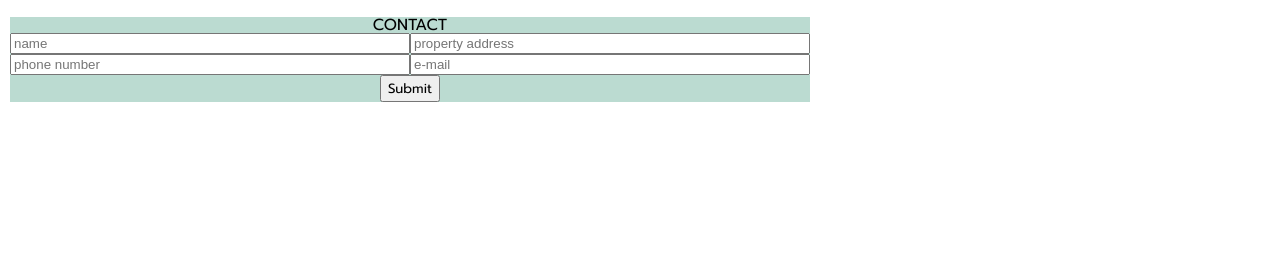
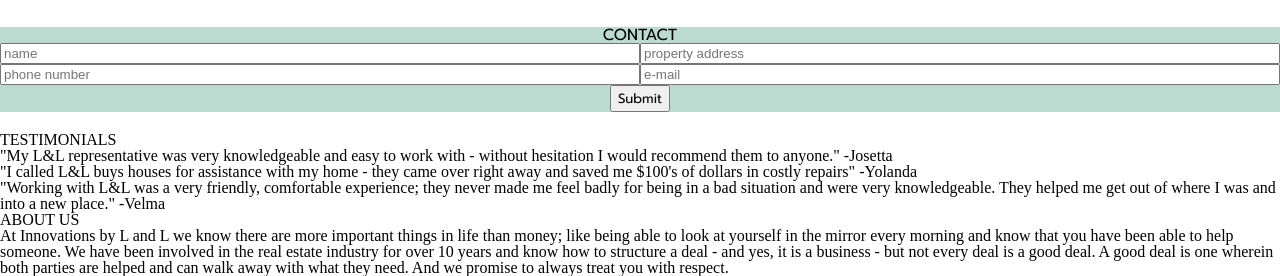
Before and after one commit to phillipjones2/llredesign, a plain HTML site: page index.html in a window 1280 px wide. Shown: the part 1080-1356 px from the top of the page. Before the commit the page ends 1212 px from the top, so only its background shows below. Drawn offline with Linux system fonts and the light colour scheme.

Commit message:
wrapping up for the night.  things need to be styled

```diff
--- a/index.html
+++ b/index.html
@@ -19,11 +19,11 @@
             <li class='expand-button'><i class="fa fa-align-justify fa-2x" aria-hidden="true"></i></li>
           </ul>
           <ul id="nav-links" class="hidden">
-            <li id='nav-home'>home</li>
-            <li id='nav-about'>about</li>
+            <li id="nav-home" class="hidden">home</li>
+            <li id='nav-contact'>contact</li>
             <li id='nav-logo' class="hidden">LL</li>
-            <li id='nav-contact'>contact</li>
             <li id='nav-testimonials'>testimonials</li>
+            <li id='nav-about'>about us</li>
           </ul>
         </nav>
         <div id="header-content">
@@ -100,6 +100,7 @@
             We cover all fees
           </p>
         </div>
+      </div>
       <div id="form-container">
         <h2>CONTACT</h2>
         <form action="index.html" method="post">
@@ -110,6 +111,30 @@
           <button id="submit-btn" type="submit">Submit </button>
         </form>
       </div>
+      <div id="testimonial-container">
+        <h1>TESTIMONIALS</h1>
+        <p>
+          <em>"My L&L representative was very knowledgeable and easy to work with - without hesitation I would recommend them to anyone."</em>
+          -Josetta
+        </p>
+        <p>
+          <em>"I called L&L buys houses for assistance with my home - they came over right away and saved me $100's of dollars in costly repairs"</em>
+          -Yolanda
+        </p>
+        <p>
+          <em>"Working with L&L was a very friendly, comfortable experience; they never made me feel badly for being in a bad situation and were very knowledgeable. They helped me get out of where I was and into a new place."</em>
+          -Velma
+        </p>
+
+      </div>
+      <div id="about-container">
+        <h1>ABOUT US</h1>
+        <p>
+          At Innovations by L and L we know there are more important things in life than money; like being able to look at yourself in the mirror every morning and know that you have been able to help someone.
+We have been involved in the real estate industry for over 10 years and know how to structure a deal - and yes, it is a business - but not every deal is a good deal.
+A good deal is one wherein both parties are helped and can walk away with what they need.
+And we promise to always treat you with respect.
+        </p>
 
       </div>
 
```
Lines whose indentation alone changed are shown as unchanged.
